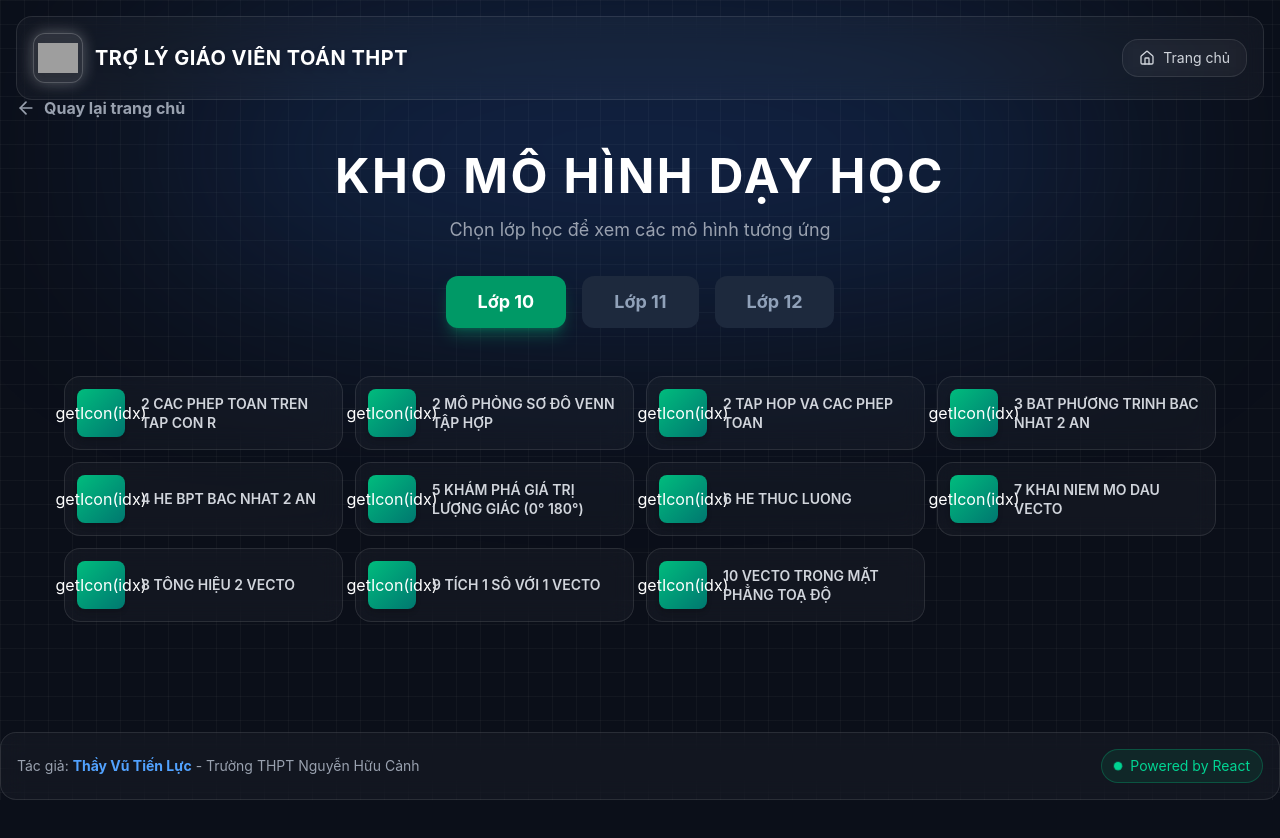
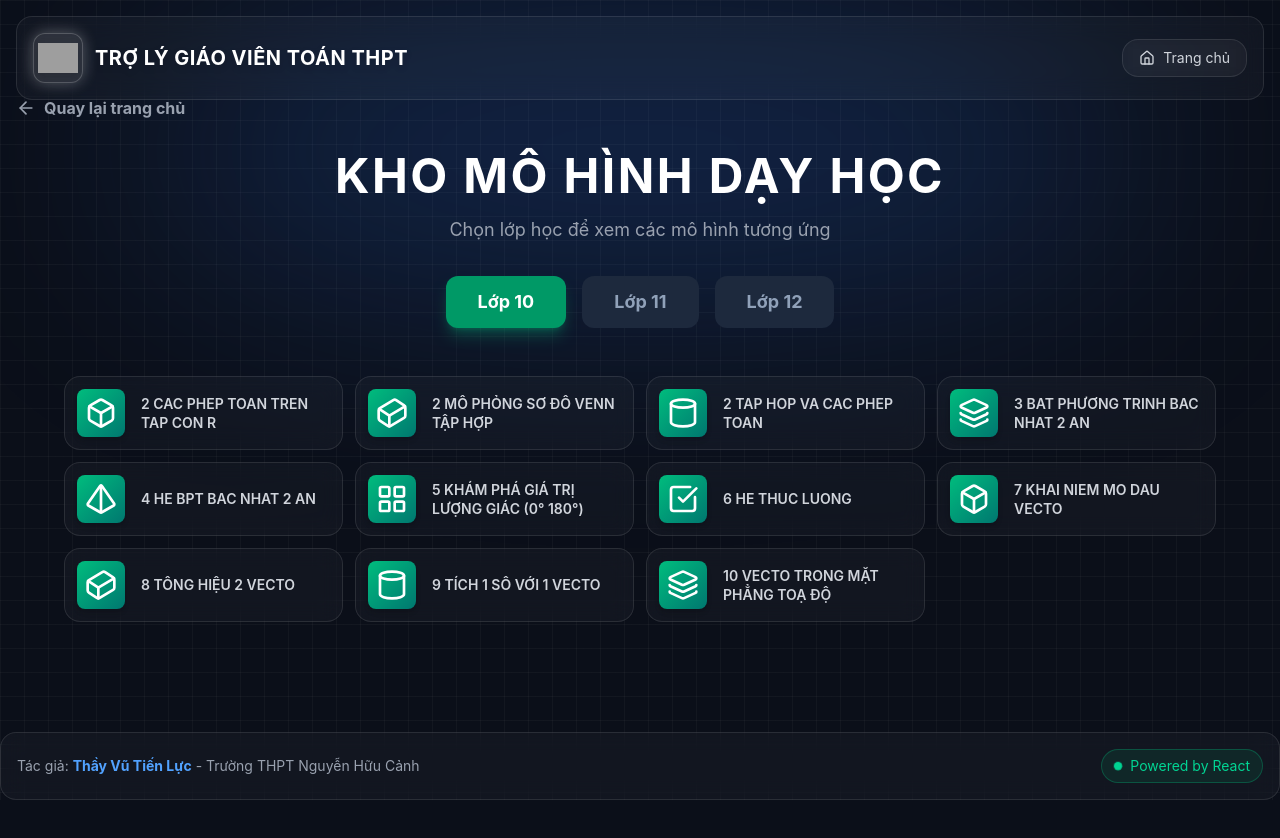
Before and after one commit to mrvubinhminh/webdayhoc, a React (Vite) app: page /models in a window 1280 px wide. Shown: the top 838 px of the page. Built offline with nearby package versions, Linux system fonts and the light colour scheme; grey boxes are pictures that could not be loaded.

Commit message:
Cập nhật dữ liệu mới

```diff
--- a/src/pages/ModelsMenu.jsx
+++ b/src/pages/ModelsMenu.jsx
@@ -88,7 +88,7 @@ const ModelsMenu = () => {
                 className="glass-card p-3 rounded-xl flex flex-row items-center gap-4 cursor-pointer group hover:-translate-y-1 hover:shadow-[0_0_20px_rgba(255,255,255,0.1)] transition-all duration-300 border border-emerald-500/10 hover:border-emerald-500/50 bg-slate-900/60"
               >
                 <div className={`w-12 h-12 shrink-0 rounded-lg flex items-center justify-center bg-gradient-to-br from-emerald-500 to-teal-700 text-white shadow-md group-hover:scale-110 transition-transform`}>
-                  getIcon(idx)
+                  {getIcon(idx)}
                 </div>
                 <h3 className="text-sm font-semibold text-gray-300 group-hover:text-emerald-400 transition-colors leading-snug line-clamp-2 text-left flex-1">
                   {model.title}
--- a/src/pages/StudentsMenu.jsx
+++ b/src/pages/StudentsMenu.jsx
@@ -88,7 +88,7 @@ const StudentsMenu = () => {
                 className="glass-card p-3 rounded-xl flex flex-row items-center gap-4 cursor-pointer group hover:-translate-y-1 hover:shadow-[0_0_20px_rgba(255,255,255,0.1)] transition-all duration-300 border border-emerald-500/10 hover:border-emerald-500/50 bg-slate-900/60"
               >
                 <div className={`w-12 h-12 shrink-0 rounded-lg flex items-center justify-center bg-gradient-to-br from-emerald-500 to-teal-700 text-white shadow-md group-hover:scale-110 transition-transform`}>
-                  getIcon(idx)
+                  {getIcon(idx)}
                 </div>
                 <h3 className="text-sm font-semibold text-gray-300 group-hover:text-emerald-400 transition-colors leading-snug line-clamp-2 text-left flex-1">
                   {model.title}
--- a/src/pages/ToolsMenu.jsx
+++ b/src/pages/ToolsMenu.jsx
@@ -88,7 +88,7 @@ const ToolsMenu = () => {
                 className="glass-card p-3 rounded-xl flex flex-row items-center gap-4 cursor-pointer group hover:-translate-y-1 hover:shadow-[0_0_20px_rgba(255,255,255,0.1)] transition-all duration-300 border border-blue-500/10 hover:border-blue-500/50 bg-slate-900/60"
               >
                 <div className={`w-12 h-12 shrink-0 rounded-lg flex items-center justify-center bg-gradient-to-br from-blue-500 to-indigo-700 text-white shadow-md group-hover:scale-110 transition-transform`}>
-                  getIcon(idx)
+                  {getIcon(idx)}
                 </div>
                 <h3 className="text-sm font-semibold text-gray-300 group-hover:text-blue-400 transition-colors leading-snug line-clamp-2 text-left flex-1">
                   {model.title}
```
